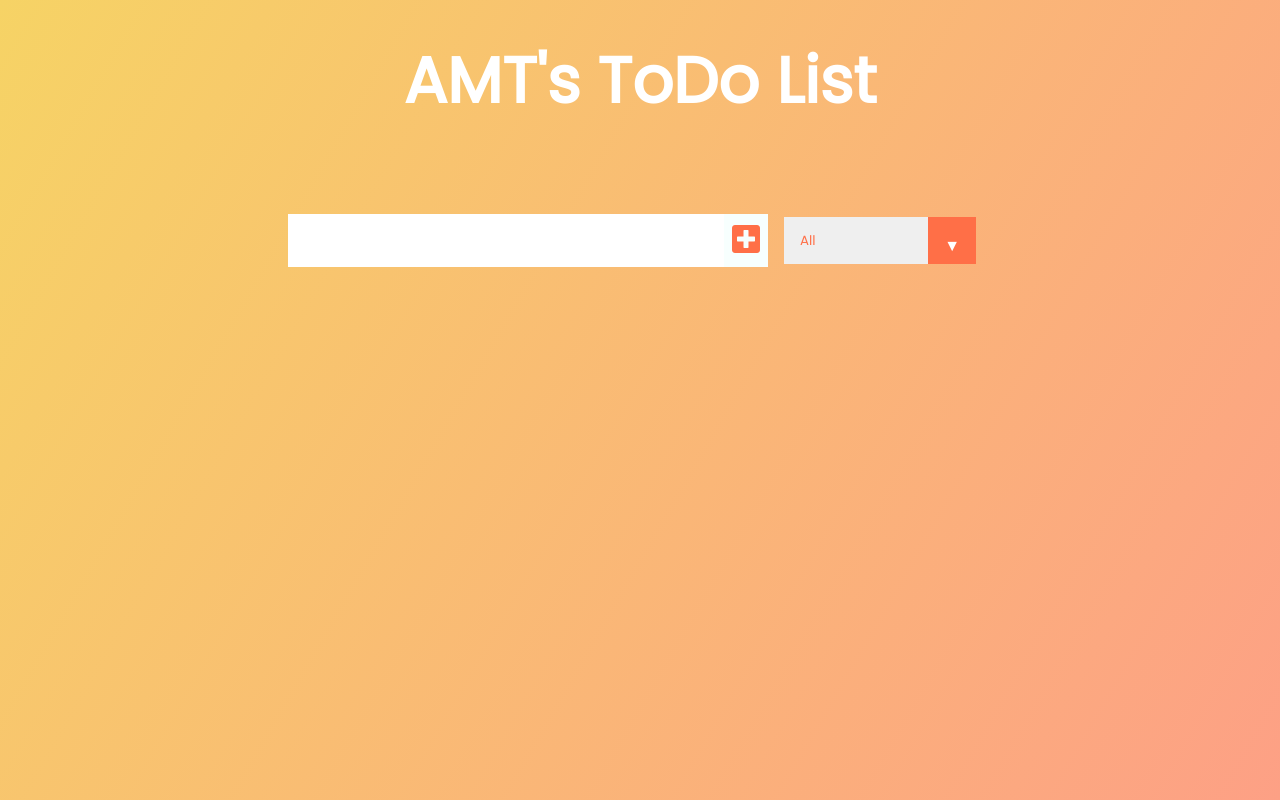
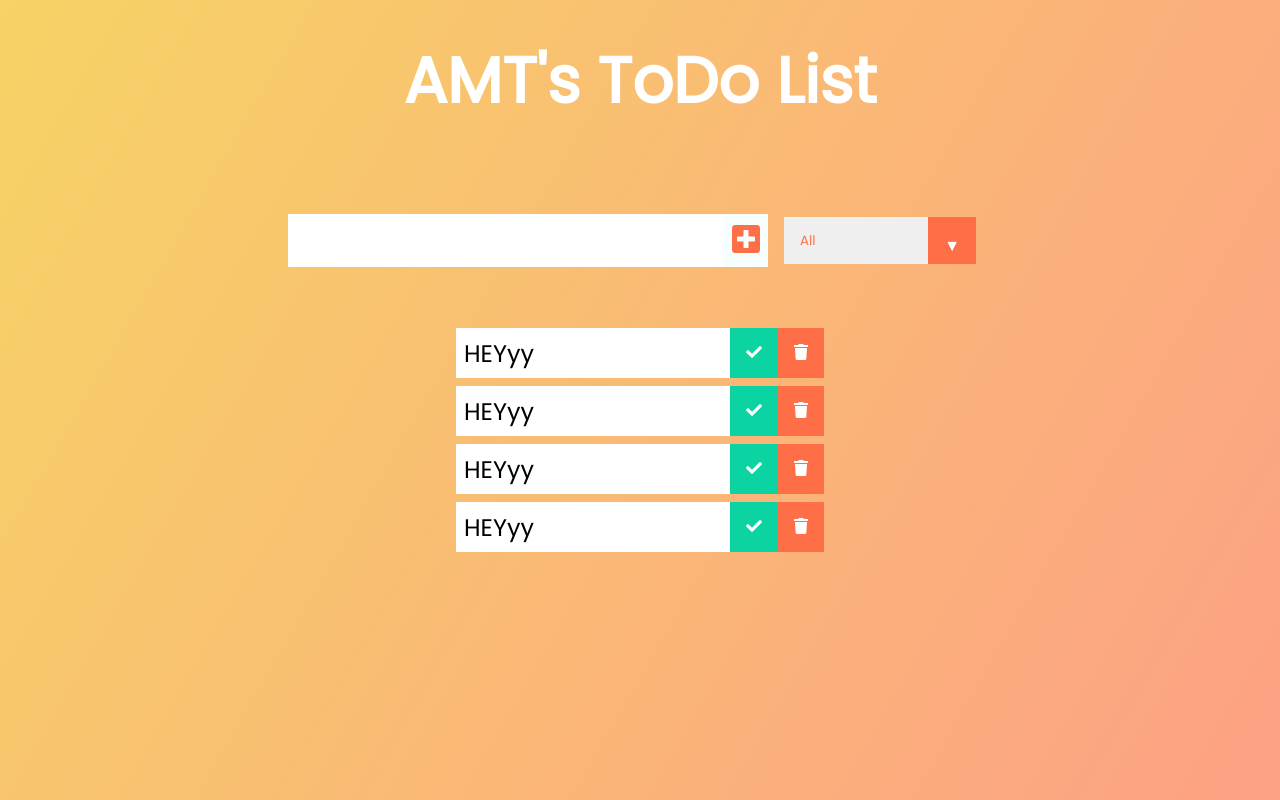
Before and after one commit to AMRUTSAGARV/TodoApp-React, a React (Create React App) app in the folder todo-react/: page / in a window 1280 px wide. Built offline with nearby package versions, Linux system fonts and the light colour scheme.

Commit message:
react todo

```diff
--- a/todo-react/src/components/Form.js
+++ b/todo-react/src/components/Form.js
@@ -17,7 +17,7 @@ const submitTodoHandler = (e) => {
 
     return (
         <form>
-      <input onChange={inputTextHandler} type="text" className="todo-input" />
+      <input value= {inputText} onChange={inputTextHandler} type="text" className="todo-input" />
       <button onClick ={submitTodoHandler} className="todo-button" type="submit">
         <i className="fas fa-plus-square"></i>
       </button>
--- a/todo-react/src/components/ToDoList.js
+++ b/todo-react/src/components/ToDoList.js
@@ -1,9 +1,17 @@
 import React from "react"
+
+//import components
+import Todo from './Todo';
 
 const TodoList = () => {
     return (
         <div className="todo-container">
-      <ul className="todo-list"></ul>
+      <ul className="todo-list">
+        <Todo />
+        <Todo />
+        <Todo />
+        <Todo />
+      </ul>
     </div>
     );
 };
--- /dev/null
+++ b/todo-react/src/components/Todo.js
@@ -0,0 +1,19 @@
+import React from "react";
+
+const Todo = () => {
+    return(
+        <div className="todo">
+            <li className="todo-item">HEYyy</li>
+            <button className="complete-btn">
+                <i className="fas fa-check"></i>
+            </button>
+
+
+            <button className="trash-btn">
+                <i className="fas fa-trash"></i>
+            </button>
+            </div>
+    )
+}
+
+export default Todo;
```
